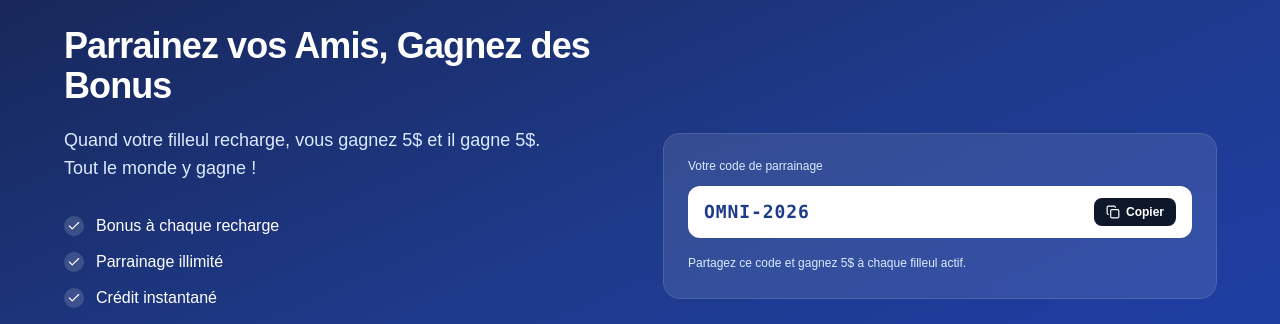
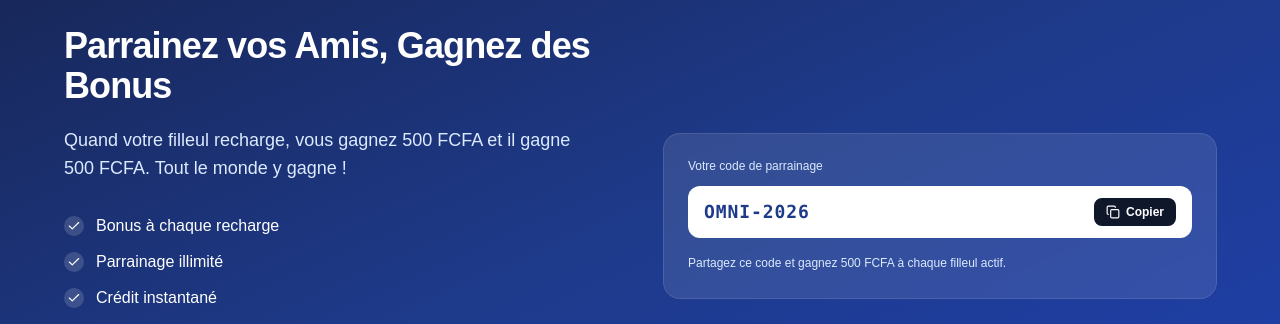
Before and after one commit to zou34/omnicodesms, a Next.js app: page / in a window 1280 px wide. Shown: the part 4620-4944 px from the top of the page. Built offline with nearby package versions, Linux system fonts and the light colour scheme; no server answers.

Commit message:
fix: update currency in referral section

```diff
--- a/components/landing/referral-code-card.tsx
+++ b/components/landing/referral-code-card.tsx
@@ -33,7 +33,7 @@ export function ReferralCodeCard() {
       </div>
 
       <p className="mt-4 text-xs leading-relaxed text-blue-100">
-        Partagez ce code et gagnez 5$ à chaque filleul actif.
+        Partagez ce code et gagnez 500 FCFA à chaque filleul actif.
       </p>
     </div>
   );
--- a/components/landing/referral-section.tsx
+++ b/components/landing/referral-section.tsx
@@ -15,7 +15,7 @@ export function ReferralSection() {
           </h2>
 
           <p className="mt-5 max-w-lg text-base leading-relaxed text-blue-100 sm:text-lg">
-            Quand votre filleul recharge, vous gagnez 5$ et il gagne 5$. Tout le monde y gagne !
+            Quand votre filleul recharge, vous gagnez 500 FCFA et il gagne 500 FCFA. Tout le monde y gagne !
           </p>
 
           <ul className="mt-8 space-y-3">
```
